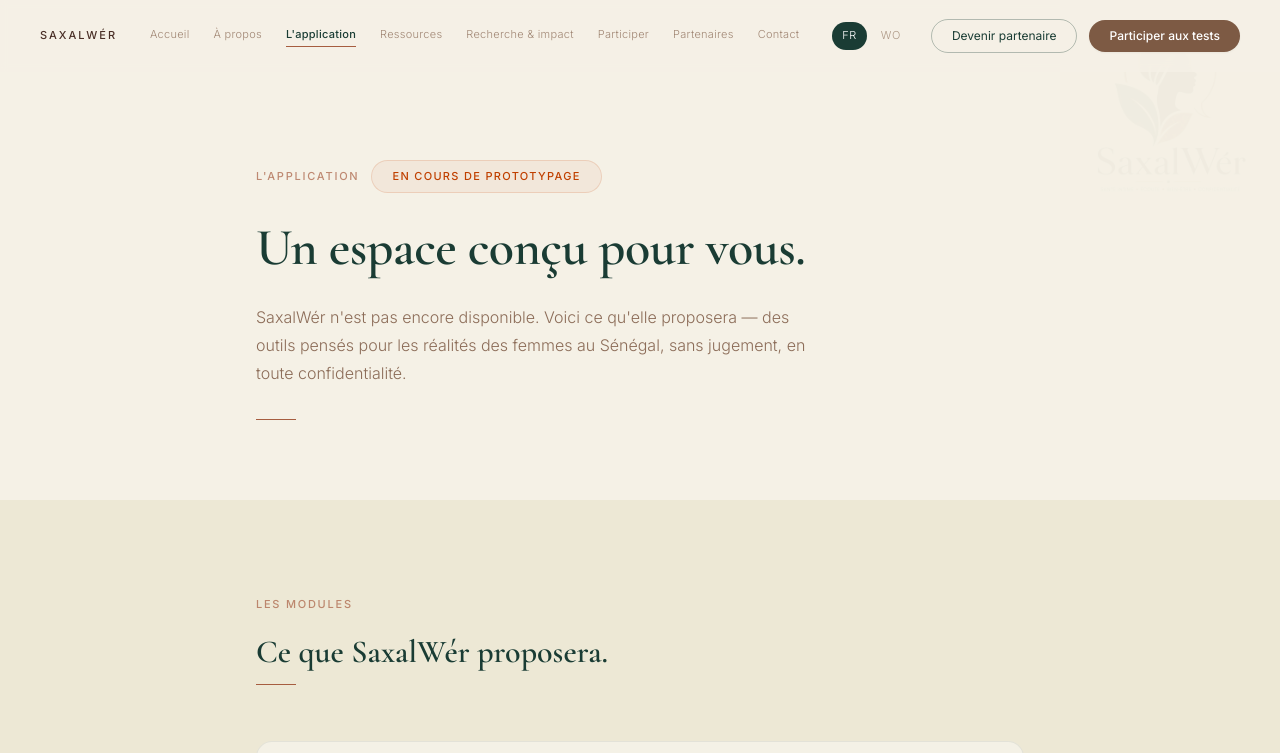
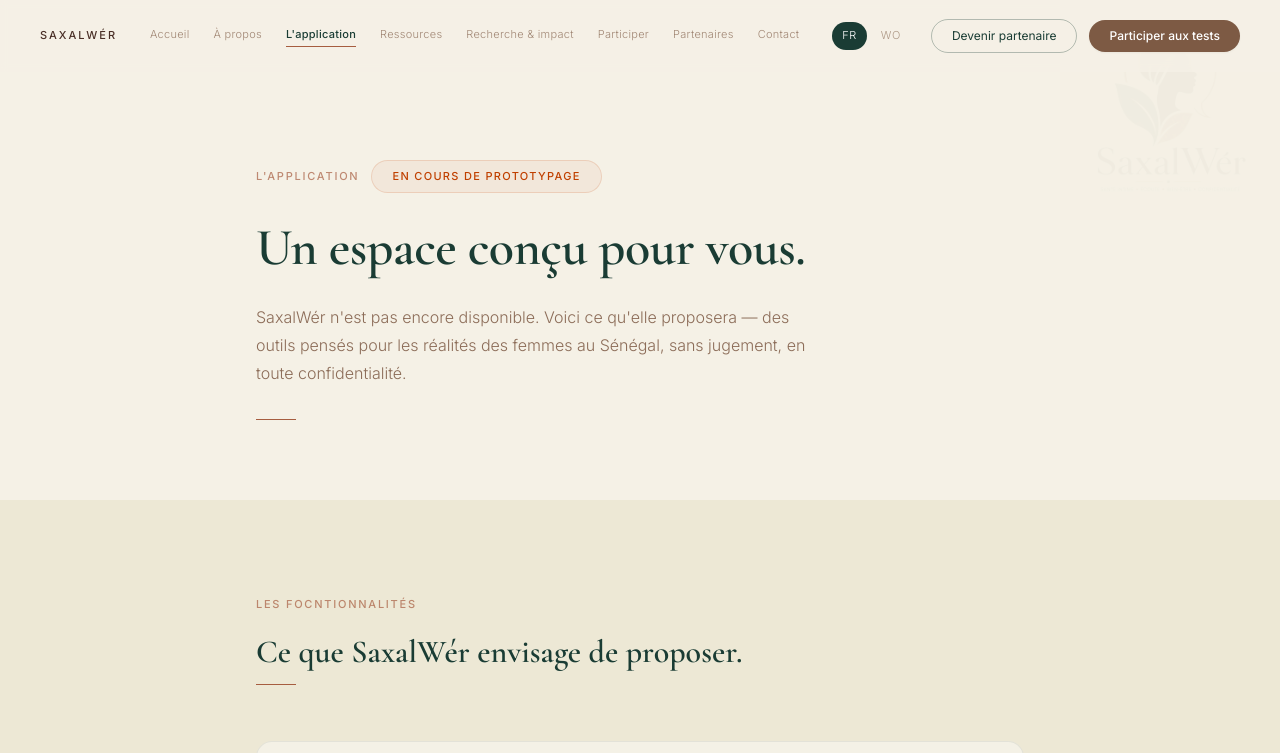
Before and after one commit to akdiop/saxalwer-site-vercel, a Next.js app: page /application in a window 1280 px wide. Shown: the top 753 px of the page. Built offline with nearby package versions, Linux system fonts and the light colour scheme.

Commit message:
Update ApplicationContent.tsx

```diff
--- a/components/ApplicationContent.tsx
+++ b/components/ApplicationContent.tsx
@@ -74,8 +74,8 @@
       subtitle: "SaxalWér n'est pas encore disponible. Voici ce qu'elle proposera — des outils pensés pour les réalités des femmes au Sénégal, sans jugement, en toute confidentialité.",
     },
     modules: {
-      label: 'Les modules',
-      title: 'Ce que SaxalWér proposera.',
+      label: 'Les focntionnalités',
+      title: 'Ce que SaxalWér envisage de proposer.',
       items: [
         {
           key: 'bibliotheque',
```
